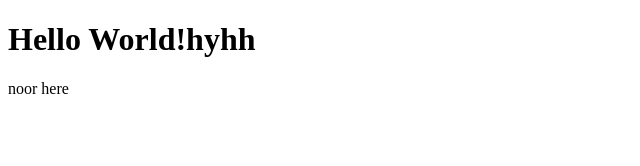
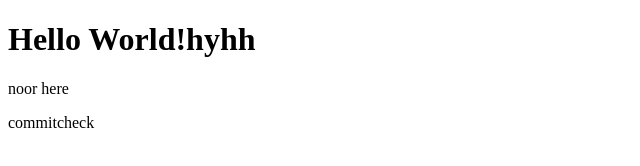
Before and after one commit to roshni2001/workshop, a plain HTML site: page index.html in a window 1280 px wide. Shown: the whole page, without its empty margins (0-640 px from the left). Drawn offline with Linux system fonts and the light colour scheme.

Commit message:
commitcheckfile

```diff
--- a/index.html
+++ b/index.html
@@ -9,5 +9,6 @@
 <body>
     <h1>Hello World!hyhh</h1>
     <p>noor here</p>
+    <p>commitcheck</p>
 </body>
 </html>
```
